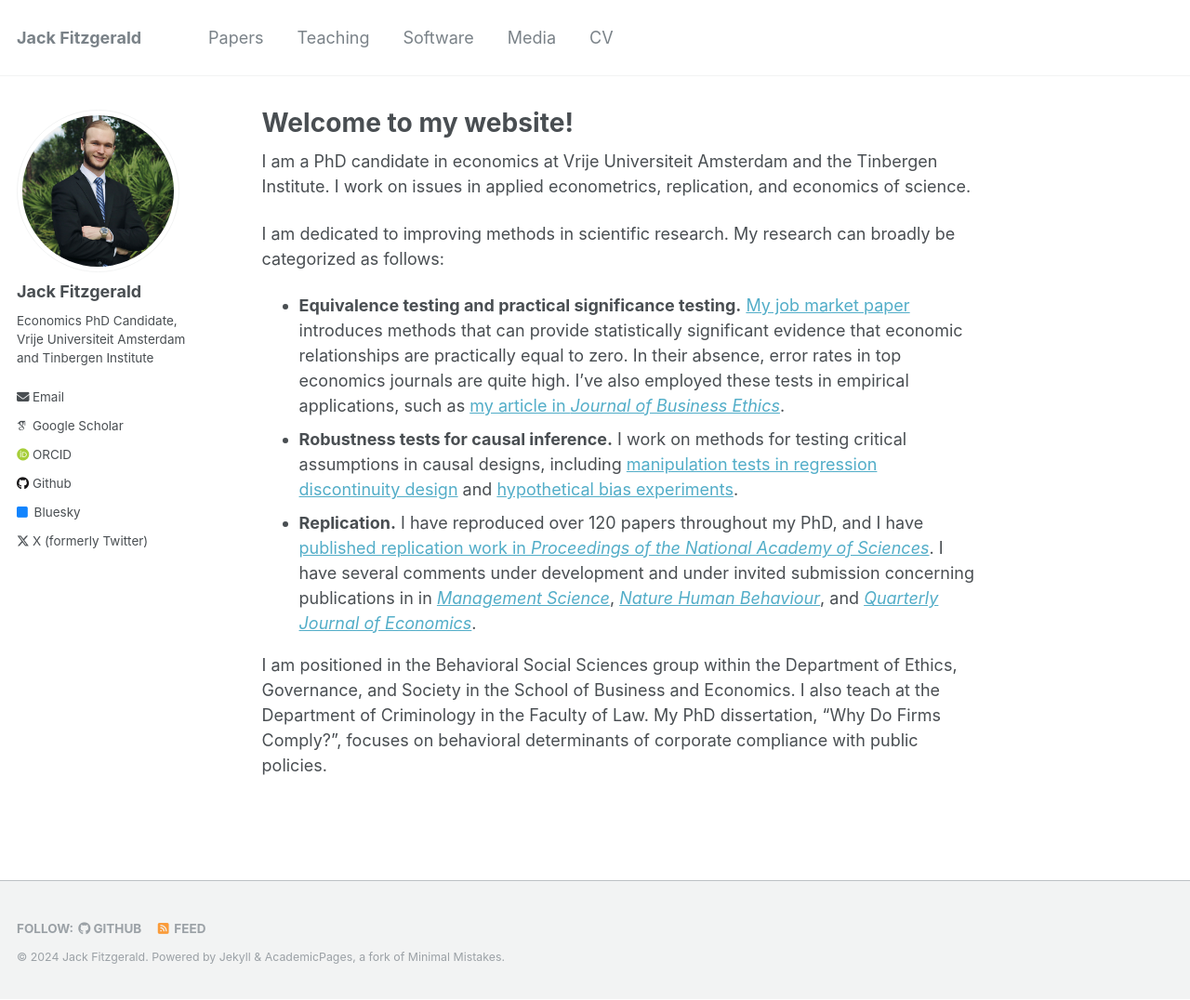
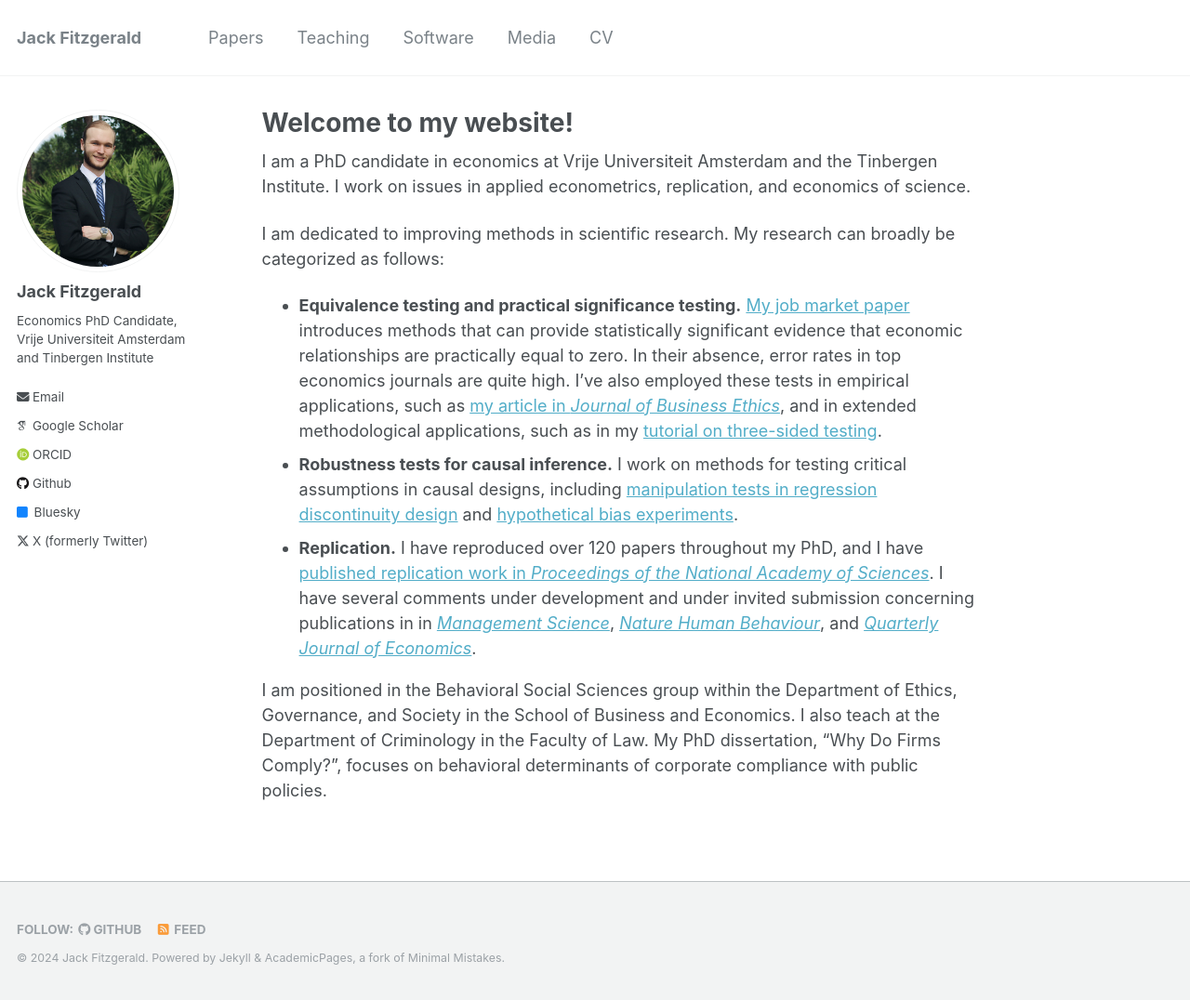
Before and after one commit to jack-fitzgerald/jack-fitzgerald.github.io, a Jekyll site: the page built from _pages/about.md, in a window 1280 px wide and 1076 px high. Shown: the whole window at 93% size. Built offline with Jekyll 4.4.1, drawn with Linux system fonts in a browser that asks for light colours; some web fonts are replaced.

Commit message:
Update about.md

```diff
--- a/_pages/about.md
+++ b/_pages/about.md
@@ -10,7 +10,7 @@ redirect_from:
 I am a PhD candidate in economics at Vrije Universiteit Amsterdam and the Tinbergen Institute. I work on issues in applied econometrics, replication, and economics of science.
 
 I am dedicated to improving methods in scientific research. My research can broadly be categorized as follows:
-* **Equivalence testing and practical significance testing.** [My job market paper](https://jack-fitzgerald.github.io/files/The_Need_for_Equivalence_Testing_in_Economics.pdf) introduces methods that can provide statistically significant evidence that economic relationships are practically equal to zero. In their absence, error rates in top economics journals are quite high. I’ve also employed these tests in empirical applications, such as [my article in <i>Journal of Business Ethics</i>](https://link.springer.com/article/10.1007/s10551-024-05731-x).
+* **Equivalence testing and practical significance testing.** [My job market paper](https://jack-fitzgerald.github.io/files/The_Need_for_Equivalence_Testing_in_Economics.pdf) introduces methods that can provide statistically significant evidence that economic relationships are practically equal to zero. In their absence, error rates in top economics journals are quite high. I’ve also employed these tests in empirical applications, such as [my article in <i>Journal of Business Ethics</i>](https://link.springer.com/article/10.1007/s10551-024-05731-x), and in extended methodological applications, such as in my [tutorial on three-sided testing](https://doi.org/10.31234/osf.io/8y925).
 * **Robustness tests for causal inference.** I work on methods for testing critical assumptions in causal designs, including [manipulation tests in regression discontinuity design](https://jack-fitzgerald.github.io/files/RDD_Equivalence.pdf) and [hypothetical bias experiments](https://jack-fitzgerald.github.io/files/Hypothetical_Bias.pdf).
 * **Replication.** I have reproduced over 120 papers throughout my PhD, and I have [published replication work in <i>Proceedings of the National Academy of Sciences</i>](https://www.pnas.org/doi/10.1073/pnas.2403758121). I have several comments under development and under invited submission concerning publications in in [<i>Management Science</i>](https://jack-fitzgerald.github.io/files/GS22_Replication.pdf), [<i>Nature Human Behaviour</i>](https://jack-fitzgerald.github.io/files/WEA23_Replication.pdf), and [<i>Quarterly Journal of Economics</i>](https://jack-fitzgerald.github.io/files/MS23_Replication.pdf).
 
```
